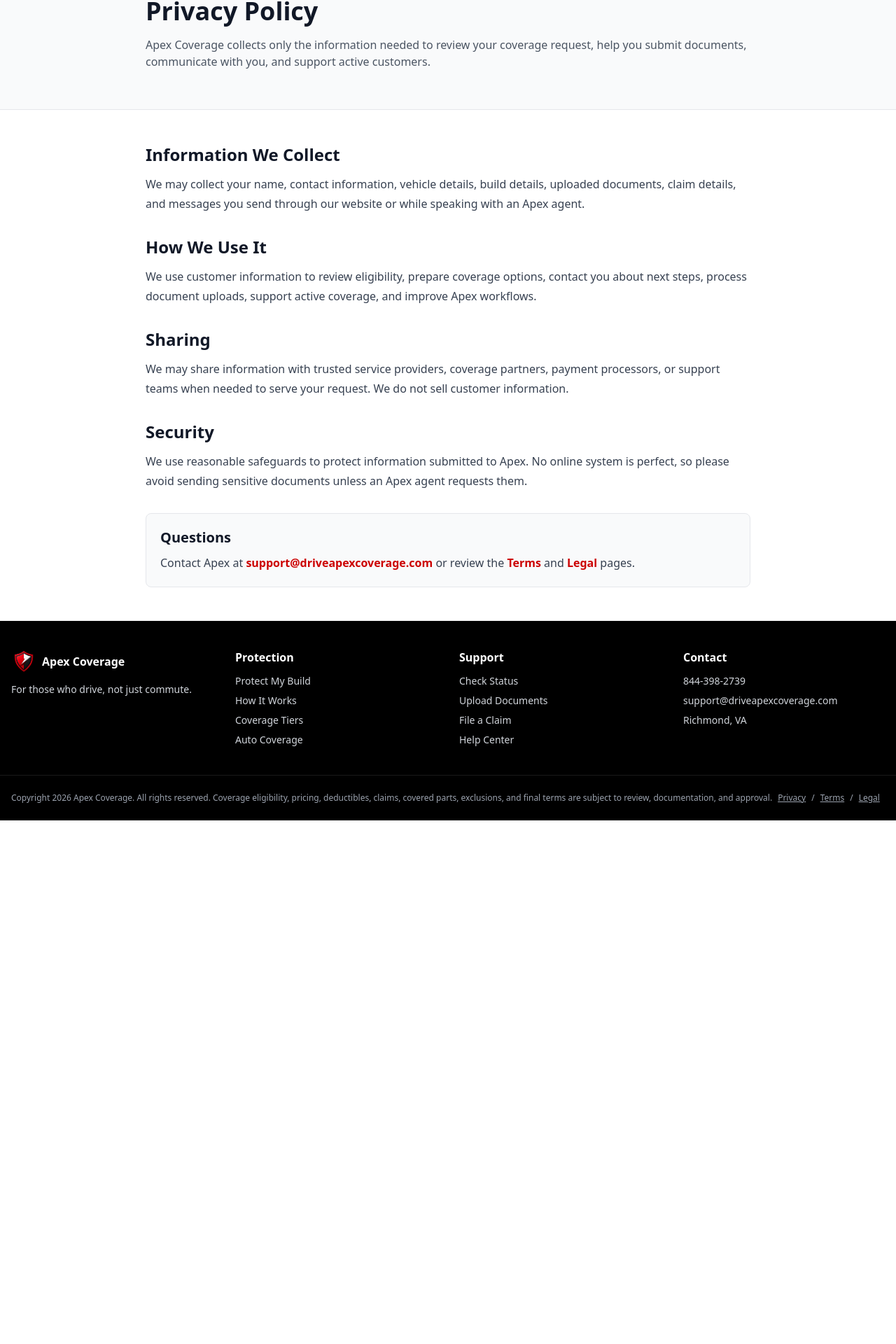
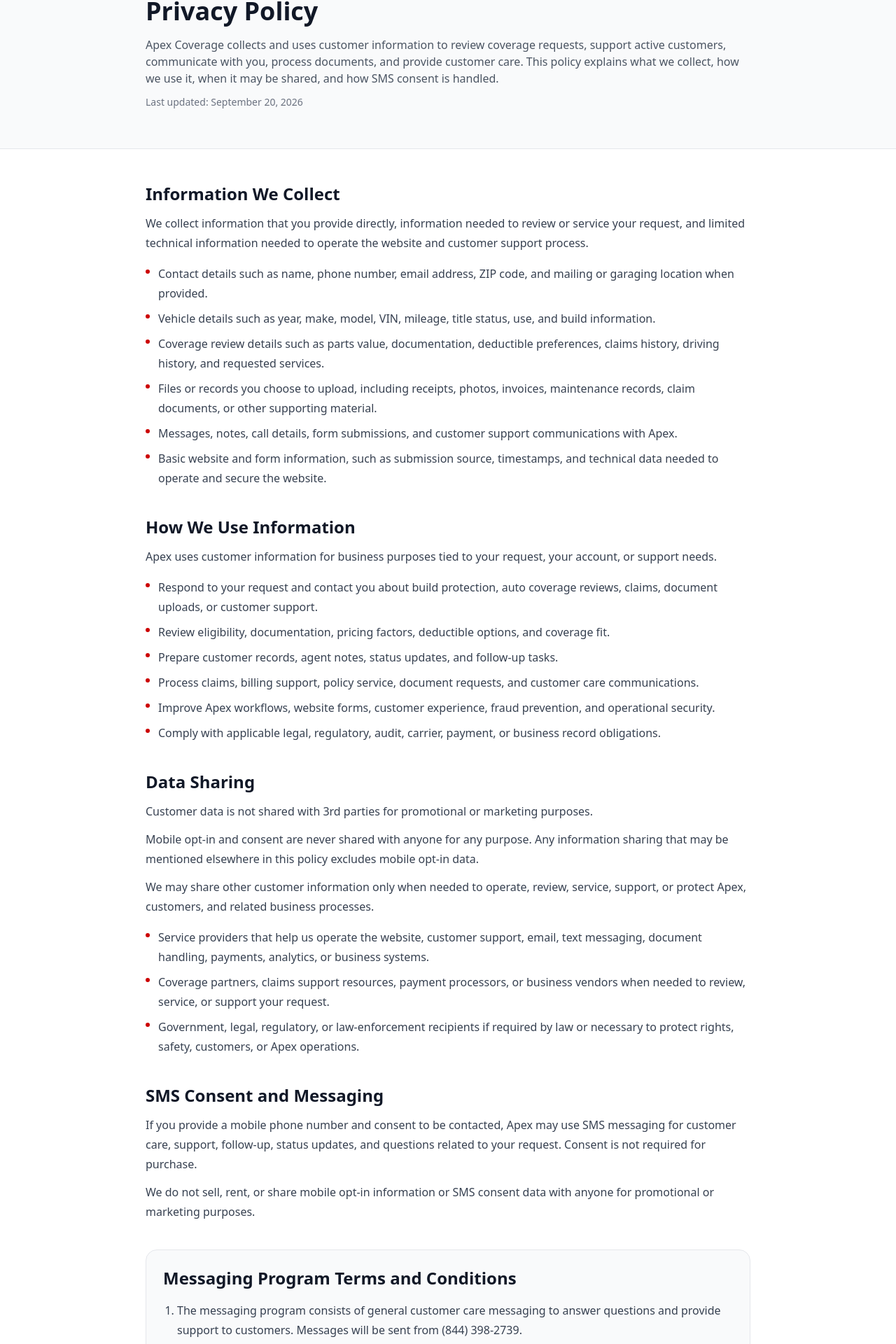
Before and after one commit to apexcoverage/Apex-Coverage-Site, a Next.js app: page /privacy in a window 1280 px wide. Shown: the part 189-2109 px from the top of the page at 70% size. Before the commit the page ends 1361 px from the top, so only its background shows below. Built offline with nearby package versions, Linux system fonts and the light colour scheme.

Commit message:
Update page.tsx

```diff
--- a/app/privacy/page.tsx
+++ b/app/privacy/page.tsx
@@ -2,8 +2,55 @@ import Link from "next/link";
 
 export const metadata = {
   title: "Privacy Policy | Apex Coverage",
-  description: "How Apex Coverage collects, uses, and protects customer information.",
+  description:
+    "How Apex Coverage collects, uses, shares, and protects customer information, including SMS consent details.",
 };
+
+const collectedInfo = [
+  "Contact details such as name, phone number, email address, ZIP code, and mailing or garaging location when provided.",
+  "Vehicle details such as year, make, model, VIN, mileage, title status, use, and build information.",
+  "Coverage review details such as parts value, documentation, deductible preferences, claims history, driving history, and requested services.",
+  "Files or records you choose to upload, including receipts, photos, invoices, maintenance records, claim documents, or other supporting material.",
+  "Messages, notes, call details, form submissions, and customer support communications with Apex.",
+  "Basic website and form information, such as submission source, timestamps, and technical data needed to operate and secure the website.",
+];
+
+const useCases = [
+  "Respond to your request and contact you about build protection, auto coverage reviews, claims, document uploads, or customer support.",
+  "Review eligibility, documentation, pricing factors, deductible options, and coverage fit.",
+  "Prepare customer records, agent notes, status updates, and follow-up tasks.",
+  "Process claims, billing support, policy service, document requests, and customer care communications.",
+  "Improve Apex workflows, website forms, customer experience, fraud prevention, and operational security.",
+  "Comply with applicable legal, regulatory, audit, carrier, payment, or business record obligations.",
+];
+
+const sharingExamples = [
+  "Service providers that help us operate the website, customer support, email, text messaging, document handling, payments, analytics, or business systems.",
+  "Coverage partners, claims support resources, payment processors, or business vendors when needed to review, service, or support your request.",
+  "Government, legal, regulatory, or law-enforcement recipients if required by law or necessary to protect rights, safety, customers, or Apex operations.",
+];
+
+const smsTerms = [
+  "The messaging program consists of general customer care messaging to answer questions and provide support to customers. Messages will be sent from (844) 398-2739.",
+  "You can cancel the SMS service at any time. Just text STOP to the phone number from which you received messages. After you send the SMS message STOP to us, we will send you an SMS message to confirm that you have been unsubscribed. After this, you will no longer receive SMS messages from us. If you want to join again, just sign up as you did the first time and we will start sending SMS messages to you again.",
+  "If you are experiencing issues with the messaging program you can reply with the keyword HELP for more assistance, or you can get help directly at admin@driveapexcoverage.com.",
+  "Carriers are not liable for delayed or undelivered messages.",
+  "As always, message and data rates may apply for any messages sent to you from us and to us from you. Message frequency will vary based on communication needs. If you have any questions about your text plan or data plan, it is best to contact your wireless provider.",
+  "If you have any questions regarding privacy, please read our privacy policy details contained in the rest of this page or contact us at admin@driveapexcoverage.com.",
+];
+
+function BulletList({ items }: { items: string[] }) {
+  return (
+    <ul className="mt-4 space-y-2">
+      {items.map((item) => (
+        <li key={item} className="flex gap-3">
+          <span className="mt-2 h-1.5 w-1.5 shrink-0 rounded-full bg-[#cc0000]" />
+          <span>{item}</span>
+        </li>
+      ))}
+    </ul>
+  );
+}
 
 export default function PrivacyPage() {
   return (
@@ -15,47 +62,130 @@ export default function PrivacyPage() {
           </span>
           <h1 className="mt-2 text-4xl font-bold">Privacy Policy</h1>
           <p className="mt-4 text-gray-600">
-            Apex Coverage collects only the information needed to review your
-            coverage request, help you submit documents, communicate with you,
-            and support active customers.
+            Apex Coverage collects and uses customer information to review
+            coverage requests, support active customers, communicate with you,
+            process documents, and provide customer care. This policy explains
+            what we collect, how we use it, when it may be shared, and how SMS
+            consent is handled.
+          </p>
+          <p className="mt-3 text-sm text-gray-500">
+            Last updated: September 20, 2026
           </p>
         </div>
       </section>
 
-      <section className="mx-auto max-w-4xl space-y-8 px-4 py-12 leading-7 text-gray-700">
+      <section className="mx-auto max-w-4xl space-y-10 px-4 py-12 leading-7 text-gray-700">
         <div>
           <h2 className="text-2xl font-bold text-gray-900">Information We Collect</h2>
           <p className="mt-3">
-            We may collect your name, contact information, vehicle details,
-            build details, uploaded documents, claim details, and messages you
-            send through our website or while speaking with an Apex agent.
+            We collect information that you provide directly, information needed
+            to review or service your request, and limited technical information
+            needed to operate the website and customer support process.
+          </p>
+          <BulletList items={collectedInfo} />
+        </div>
+
+        <div>
+          <h2 className="text-2xl font-bold text-gray-900">How We Use Information</h2>
+          <p className="mt-3">
+            Apex uses customer information for business purposes tied to your
+            request, your account, or support needs.
+          </p>
+          <BulletList items={useCases} />
+        </div>
+
+        <div>
+          <h2 className="text-2xl font-bold text-gray-900">Data Sharing</h2>
+          <p className="mt-3">
+            Customer data is not shared with 3rd parties for promotional or
+            marketing purposes.
+          </p>
+          <p className="mt-3">
+            Mobile opt-in and consent are never shared with anyone for any
+            purpose. Any information sharing that may be mentioned elsewhere in
+            this policy excludes mobile opt-in data.
+          </p>
+          <p className="mt-3">
+            We may share other customer information only when needed to operate,
+            review, service, support, or protect Apex, customers, and related
+            business processes.
+          </p>
+          <BulletList items={sharingExamples} />
+        </div>
+
+        <div>
+          <h2 className="text-2xl font-bold text-gray-900">SMS Consent and Messaging</h2>
+          <p className="mt-3">
+            If you provide a mobile phone number and consent to be contacted,
+            Apex may use SMS messaging for customer care, support, follow-up,
+            status updates, and questions related to your request. Consent is
+            not required for purchase.
+          </p>
+          <p className="mt-3">
+            We do not sell, rent, or share mobile opt-in information or SMS
+            consent data with anyone for promotional or marketing purposes.
+          </p>
+        </div>
+
+        <div className="rounded-2xl border bg-gray-50 p-6">
+          <h2 className="text-2xl font-bold text-gray-900">
+            Messaging Program Terms and Conditions
+          </h2>
+          <ol className="mt-4 list-decimal space-y-3 pl-5">
+            {smsTerms.map((term) => (
+              <li key={term}>{term}</li>
+            ))}
+          </ol>
+        </div>
+
+        <div>
+          <h2 className="text-2xl font-bold text-gray-900">Cookies and Website Data</h2>
+          <p className="mt-3">
+            Apex may use basic website technologies to help forms function,
+            understand website performance, prevent abuse, and improve customer
+            experience. Browser settings may allow you to limit cookies or other
+            storage, but some website features may not work properly if disabled.
           </p>
         </div>
 
         <div>
-          <h2 className="text-2xl font-bold text-gray-900">How We Use It</h2>
+          <h2 className="text-2xl font-bold text-gray-900">Data Retention</h2>
           <p className="mt-3">
-            We use customer information to review eligibility, prepare coverage
-            options, contact you about next steps, process document uploads,
-            support active coverage, and improve Apex workflows.
-          </p>
-        </div>
-
-        <div>
-          <h2 className="text-2xl font-bold text-gray-900">Sharing</h2>
-          <p className="mt-3">
-            We may share information with trusted service providers, coverage
-            partners, payment processors, or support teams when needed to serve
-            your request. We do not sell customer information.
+            We keep customer information for as long as reasonably needed to
+            respond to requests, support customer relationships, keep business
+            records, comply with legal or operational requirements, resolve
+            disputes, and protect Apex and customers.
           </p>
         </div>
 
         <div>
           <h2 className="text-2xl font-bold text-gray-900">Security</h2>
           <p className="mt-3">
-            We use reasonable safeguards to protect information submitted to
-            Apex. No online system is perfect, so please avoid sending sensitive
-            documents unless an Apex agent requests them.
+            We use reasonable administrative, technical, and organizational
+            safeguards to protect information submitted to Apex. No online
+            system is perfect, so please avoid sending sensitive documents unless
+            an Apex agent requests them or they are needed for your review,
+            claim, or customer support request.
+          </p>
+        </div>
+
+        <div>
+          <h2 className="text-2xl font-bold text-gray-900">Your Choices</h2>
+          <p className="mt-3">
+            You may contact Apex to ask questions about your information, update
+            contact details, request support, or ask to stop certain
+            communications. You may unsubscribe from SMS by replying STOP to the
+            number that sent the message.
+          </p>
+        </div>
+
+        <div>
+          <h2 className="text-2xl font-bold text-gray-900">Policy Updates</h2>
+          <p className="mt-3">
+            Apex may update this Privacy Policy from time to time. Changes will
+            be posted on this page with an updated date. Continued use of the
+            website or Apex services after changes are posted means the updated
+            policy applies going forward.
           </p>
         </div>
 
@@ -63,8 +193,8 @@ export default function PrivacyPage() {
           <h2 className="text-xl font-bold text-gray-900">Questions</h2>
           <p className="mt-2">
             Contact Apex at{" "}
-            <a className="font-semibold text-[#cc0000]" href="mailto:support@driveapexcoverage.com">
-              support@driveapexcoverage.com
+            <a className="font-semibold text-[#cc0000]" href="mailto:admin@driveapexcoverage.com">
+              admin@driveapexcoverage.com
             </a>{" "}
             or review the{" "}
             <Link className="font-semibold text-[#cc0000]" href="/terms">
```
